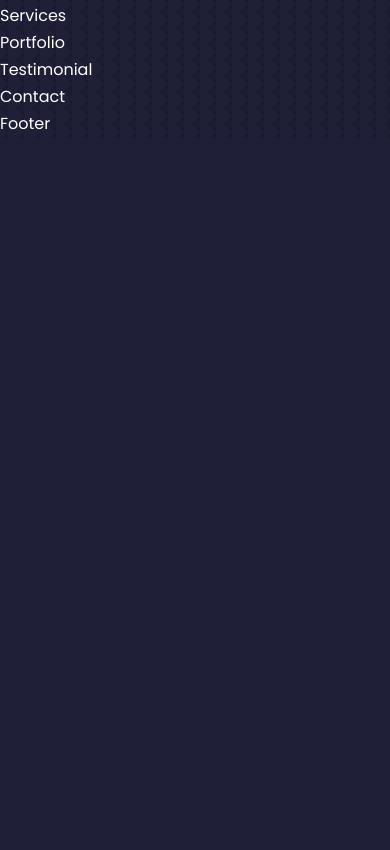
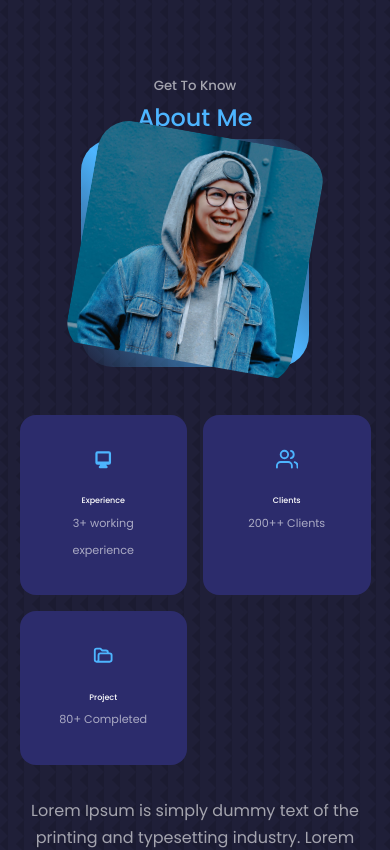
Before and after one commit to Nooriman/Nooriman.github.io, a React (Create React App) app: page / in a window 390 px wide. Shown: the part 924-1774 px from the top of the page. Before the commit the page ends 1062 px from the top, so only its background shows below. Built offline with nearby package versions, Linux system fonts and the light colour scheme.

Commit message:
about page

```diff
--- a/src/components/about/About.jsx
+++ b/src/components/about/About.jsx
@@ -1,9 +1,50 @@
 import React from 'react';
 import './about.css';
+import ME from '../../assets/me-about.jpg';
+import { HiDesktopComputer, HiOutlineFolderOpen} from 'react-icons/hi';
+import { FiUsers} from 'react-icons/fi';
 
 const About = () => {
   return (
-    <div>About</div>
+    <section id="about">
+      <h5>Get To Know</h5>
+      <h2>About Me</h2>
+
+      <div className='container about__container'>
+        <div className='about__me'>
+          <div className="about__me-image">
+            <img src={ME} alt='me' width='100%' />
+          </div>
+        </div>
+
+
+      <div className="about__content">
+        <div className="about__cards">
+          <article className='about__card'>
+            <HiDesktopComputer className='about__icon' />
+            <h5>Experience</h5>
+            <small>3+ working experience</small>
+          </article>
+          <article className='about__card'>
+            <FiUsers className='about__icon' />
+            <h5>Clients</h5>
+            <small>200++ Clients</small>
+          </article>
+          <article className='about__card'>
+            <HiOutlineFolderOpen className='about__icon' />
+            <h5>Project</h5>
+            <small>80+ Completed</small>
+          </article>
+        </div>
+
+        <p>
+        Lorem Ipsum is simply dummy text of the printing and typesetting industry. Lorem Ipsum has been the industry's standard dummy text ever since the 1500s, when an unknown printer took a galley of type and scrambled it to make a type specimen book. It has survived not only five centuries, but also the leap into electronic typesetting, remaining essentially unchanged. It was popularised in the 1960s with the release of Letraset sheets containing Lorem Ipsum passages, and more recently with desktop publishing software like Aldus PageMaker including versions of Lorem Ipsum.
+        </p>
+
+        <a href='#contacts' className='btn btn-primary'>Let's Talk</a>
+      </div>
+      </div>
+    </section>
   )
 }
 
--- a/src/components/about/about.css
+++ b/src/components/about/about.css
@@ -0,0 +1,102 @@
+.about__container {
+    display: grid;
+    grid-template-columns: 35% 50%;
+    gap: 15%;
+}
+
+.about__me {
+    width: 100%;
+    aspect-ratio: 1/1;
+    border-radius: 2rem;
+    background: linear-gradient(45deg, transparent,var(--color-primary), transparent);
+    display: grid;
+    place-items: center;
+}
+
+.about__me-image {
+    border-radius: 2rem;
+    overflow: hidden;
+    transform: rotate(10deg);
+    transition: var(--transition);
+}
+
+.about__me-image:hover {
+    transform: rotate(0);
+}
+
+.about__cards {
+    display: grid;
+    grid-template-columns: repeat(3, 1fr);
+    gap: 1.5rem;
+}
+
+.about__card {
+    background: var(--color-bg-variant);
+    border: 1px solid transparent;
+    border-radius: 1rem;
+    padding: 2rem;
+    text-align: center;
+    transition: var(--transition);
+}
+
+.about__card:hover {
+    background: transparent;
+    border-color: var(--color-primary-variant);
+    cursor: default;
+}
+
+.about__icon {
+    color: var(--color-primary);
+    font-size: 1.4rem;
+    margin-bottom: 1rem;
+}
+
+.about__card h5 {
+    font-size: 0.5rem;
+}
+
+.about__card small {
+    font-size: 0.7rem;
+    color: var(--color-light);
+}
+
+.about__content p {
+    margin: 2rem 0 2.6rem;
+    color: var(--color-light);
+}
+
+@media screen and (max-width: 1024px) {
+    .about__container {
+        grid-template-columns: 1fr;
+        gap: 0;
+    }
+
+    .about__me {
+        width: 50%;
+        margin: 2rem auto 4rem;
+    }
+
+    .about_content p {
+        margin: 1rem 0 1.5rem;
+    }
+}
+
+@media screen and (max-width: 600px) {
+   .about__me {
+    width: 65%;
+    margin: 0 auto 3rem;
+   }
+
+   .about__cards {
+    grid-template-columns: 1fr 1fr;
+    gap: 1rem;
+   }
+
+   .about__content {
+    text-align: center;
+   }
+
+   .about_content p {
+    margin: 1.5rem 0;
+   }
+}
```
